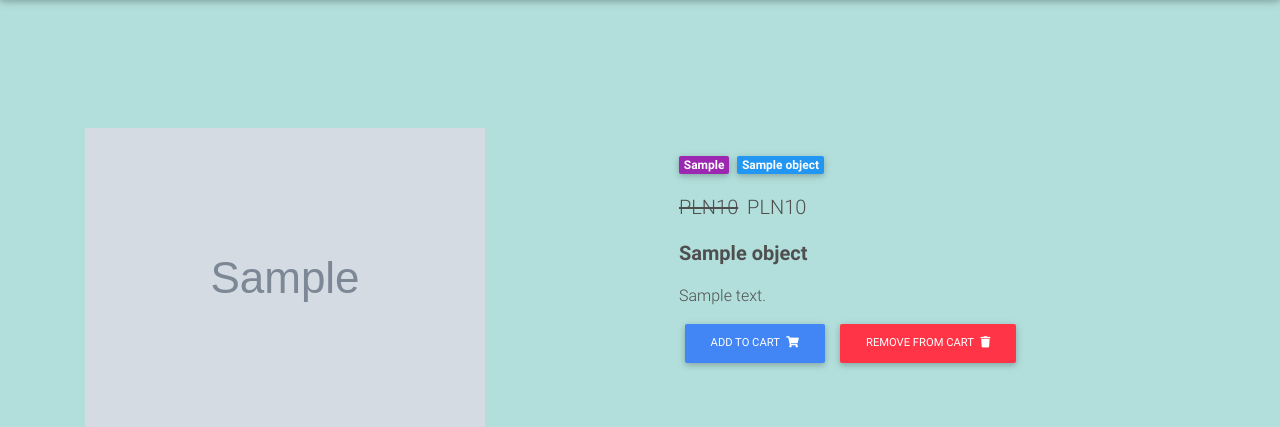
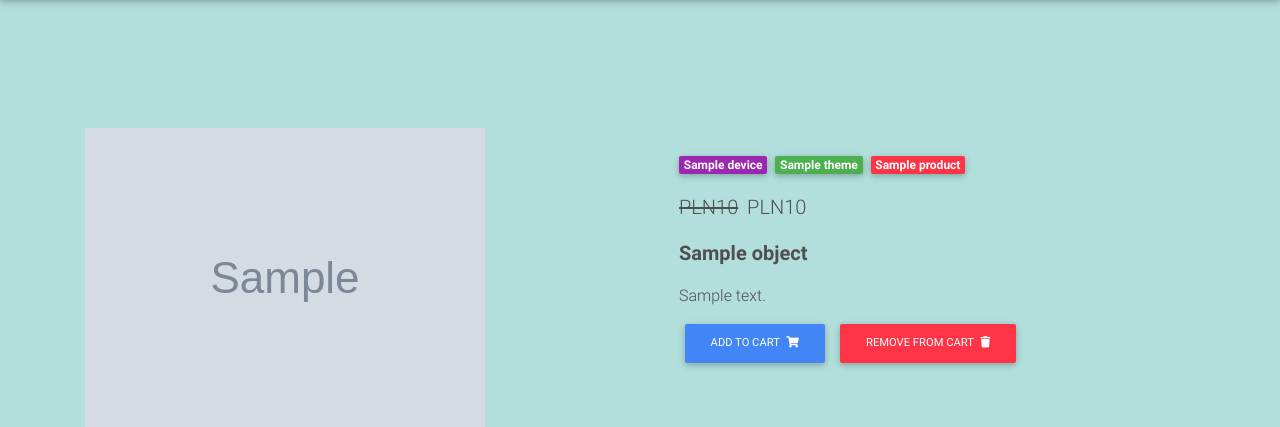
Before and after one commit to MichuSz/FP_Podbuddies_v2, a Django app: template templates/product.html in a window 1280 px wide. Shown: the part 64-491 px from the top of the page. Run offline with Django 3.2, Linux system fonts and the light colour scheme; the template is opened without the code that fills it: most values are stand-ins (such as "Sample title", 1, 10 or a date in 2020); grey boxes marked "Sample" are stand-in pictures; parts of the project's set-up code (start-up, migrations or seed data) failed here and were passed over; some libraries are stand-ins or nearby versions.

Commit message:
Update product.html
fixed badges

```diff
--- a/templates/product.html
+++ b/templates/product.html
@@ -25,10 +25,12 @@
 
             <div class="mb-3">
               <a href="">
-                <span class="badge purple mr-1">{{ object.get_category_display }}</span>
+                <span class="badge purple mr-1">{{ object.device }}</span>
+              </a><a href="">
+                <span class="badge green mr-1">{{ object.theme }}</span>
               </a>
               <a href="">
-                <span class="badge blue mr-1">{{ object.get_label_display }}</span>
+                <span class="badge danger-color mr-1">{% if product.get_label_display %}{{ product.get_label_display }}{% endif %}</span>
               </a>
             </div>
 
```
